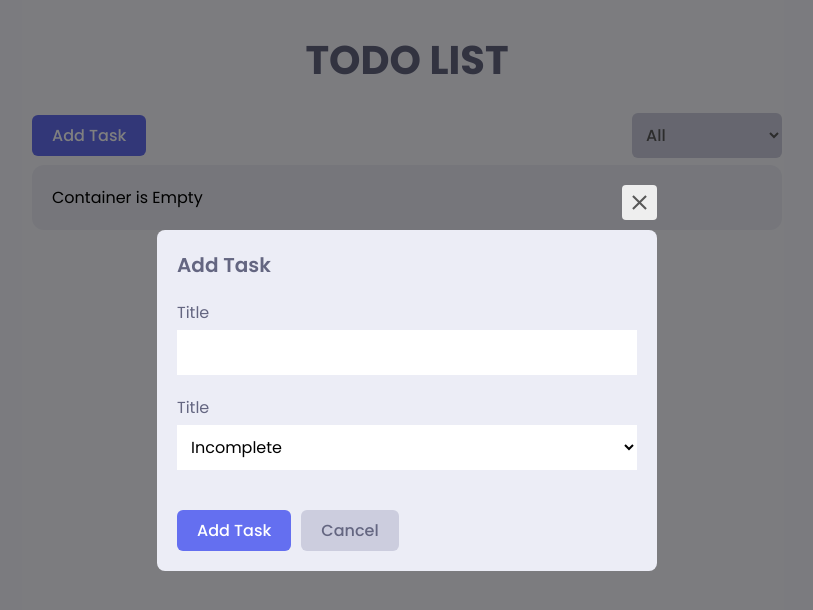
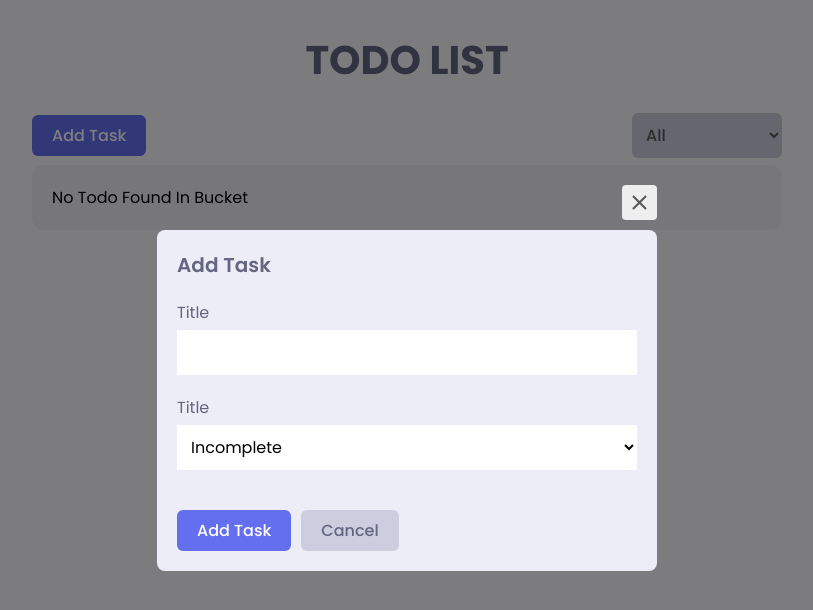
Before and after one commit to sujit-shrc/modern-todo-app, a React (Vite) app: page / in a window 1280 px wide. Both pictures are taken after a click on the button "Add Task". Shown: the top 610 px of the page, without its empty margins (233-1046 px from the left). Built offline with nearby package versions, Linux system fonts and the light colour scheme.

Commit message:
Added Animataion using framer-motion

```diff
--- a/src/components/ListingContent.jsx
+++ b/src/components/ListingContent.jsx
@@ -1,6 +1,28 @@
 import React from 'react'
 import { useSelector } from 'react-redux'
 import TodoItem from './TodoItem';
+import { AnimatePresence, motion } from 'framer-motion';
+
+
+const container = {
+  hidden: { opacity: 1 },
+  visible: {
+    opacity: 1,
+    scale: 1,
+    transition: {
+      staggerChildren: 0.2,
+    },
+  },
+};
+
+const child = {
+  hidden: { y: 20, opacity: 0 },
+  visible: {
+    y: 0,
+    opacity: 1,
+  },
+};
+
 
 const ListingContent = () => {
   const todoList = useSelector(state => state.todo.todoList);
@@ -18,11 +40,16 @@ const ListingContent = () => {
   })
 
   return (
-    <div className="content__wrapper">
+    <motion.div className="content__wrapper"
+      variants={container}
+      initial='hidden'
+      animate="visible"
+    >
+      <AnimatePresence></AnimatePresence>
       {filteredTodoList && filteredTodoList.length > 0
         ? filteredTodoList.map((todo) => <TodoItem key={todo.id} todo={todo} />)
-        : <p className='empty-list'>Container is Empty </p> }
-    </div>
+        : <motion.p className=' empty-list' variants={child} >No Todo Found In Bucket</motion.p> }
+    </motion.div>
   );
 }
 
--- a/src/components/TodoItem.jsx
+++ b/src/components/TodoItem.jsx
@@ -9,6 +9,17 @@ import {deleteTodo} from '../slices/todoSlice'
 import {updateTodo} from '../slices/todoSlice'
 import TodoModal from './TodoModel'
 import CheckButton from './CheckButton'
+import { motion } from 'framer-motion'
+
+
+const child = {
+  hidden: { y: 20, opacity: 0 },
+  visible: {
+    y: 0,
+    opacity: 1,
+  },
+};
+
 
 const TodoItem = ({ todo }) => {
   const dispatch = useDispatch();
@@ -36,7 +47,7 @@ const TodoItem = ({ todo }) => {
 
   return (
     <>
-      <div className="item">
+      <motion.div className="item" variants={child} >
         <div className="todoDetails">
           <CheckButton checked={checked} handleCheck={handleCheck} />
           <div className="texts">
@@ -73,7 +84,7 @@ const TodoItem = ({ todo }) => {
             <MdDelete />
           </div>
         </div>
-      </div>
+      </motion.div>
 
       <TodoModal
         type="update"
--- a/src/components/TodoModel.jsx
+++ b/src/components/TodoModel.jsx
@@ -6,9 +6,32 @@ import { useDispatch } from 'react-redux';
 import { addTodo, updateTodo } from '../slices/todoSlice';
 import {v4 as uuid} from 'uuid';
 import toast from 'react-hot-toast';
+import { AnimatePresence } from 'framer-motion';
+import { motion } from 'framer-motion';
+
+const dropIn = {
+  hidden: {
+    opacity: 0,
+    transform: "scale(0.9)",
+  },
+  visible: {
+    transform: "scale(1)",
+    opacity: 1,
+    transition: {
+      duration: 0.1,
+      type: "spring",
+      damping: 20,
+      stiffness: 400,
+    },
+  },
+  exit: {
+    transform: "scale(0.9)",
+    opacity: 0,
+  },
+};
+
 
 const TodoModal = ({ type, modelOpen, setModelOpen, todo }) => {
-
   const [title, setTitle] = useState("")
   const [status, setStatus] = useState("incomplete")
   const dispatch = useDispatch();
@@ -52,6 +75,7 @@ const TodoModal = ({ type, modelOpen, setModelOpen, todo }) => {
         }
         else {
           toast.error("No Changes Detected")
+          return;
         }
       }
       setModelOpen(false);
@@ -59,22 +83,43 @@ const TodoModal = ({ type, modelOpen, setModelOpen, todo }) => {
   }
 
   return (
-    modelOpen && (
-      <div className="wrapper">
-        <div className="container">
-          <div
+    <AnimatePresence>
+      {modelOpen && (
+        <motion.div
+          className="wrapper"
+          initial={{ opacity: 0 }}
+          animate={{ opacity: 1 }}
+          exit={{ opacity: 0 }}
+        >
+          <motion.div
+            className="container"
+            variants={dropIn}
+            initial="hidden"
+            animate="visible"
+            exit="exit"
+          >
+            <motion.div
               className="closeButton"
               onClick={() => setModelOpen(false)}
               onKeyDown={() => setModelOpen(false)}
               tabIndex={0}
               role="button"
+              // animation
+              initial={{ top: 30, opacity: 0 }}
+              animate={{ top: -10, opacity: 1, }}
+              exit={{ top: 40, opacity: 0 }}
             >
               <MdOutlineClose />
-          </div>
-          <form className="form"
-            onSubmit={(e)=>{handleSubmit(e)}}
+            </motion.div>
+            <form
+              className="form"
+              onSubmit={(e) => {
+                handleSubmit(e);
+              }}
             >
-            <h1 className="formTitle">{type === 'update' ? "Update" : "Add"} Task</h1>
+              <h1 className="formTitle">
+                {type === "update" ? "Update" : "Add"} Task
+              </h1>
               <label htmlFor="title">
                 Title
                 <input
@@ -104,7 +149,7 @@ const TodoModal = ({ type, modelOpen, setModelOpen, todo }) => {
 
               <div className="buttonContainer">
                 <Button type="submit" variant="primary">
-                {type === 'update' ? "Update" : "Add"} Task
+                  {type === "update" ? "Update" : "Add"} Task
                 </Button>
 
                 <Button
@@ -121,9 +166,10 @@ const TodoModal = ({ type, modelOpen, setModelOpen, todo }) => {
                 </Button>
               </div>
             </form>
-        </div>
-      </div>
-    )
+          </motion.div>
+        </motion.div>
+      )}
+    </AnimatePresence>
   );
 }
 
```
Lines whose indentation alone changed are shown as unchanged.
